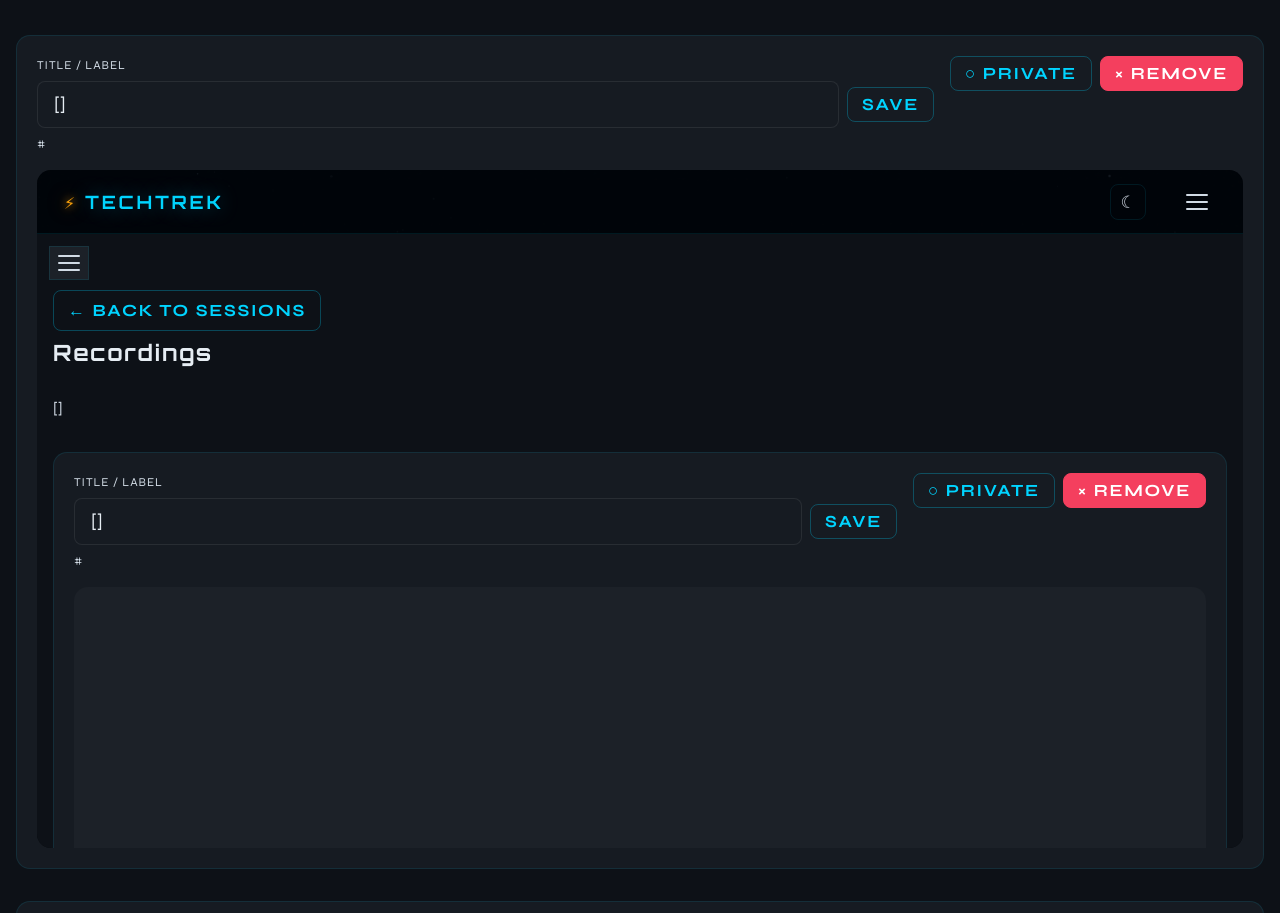
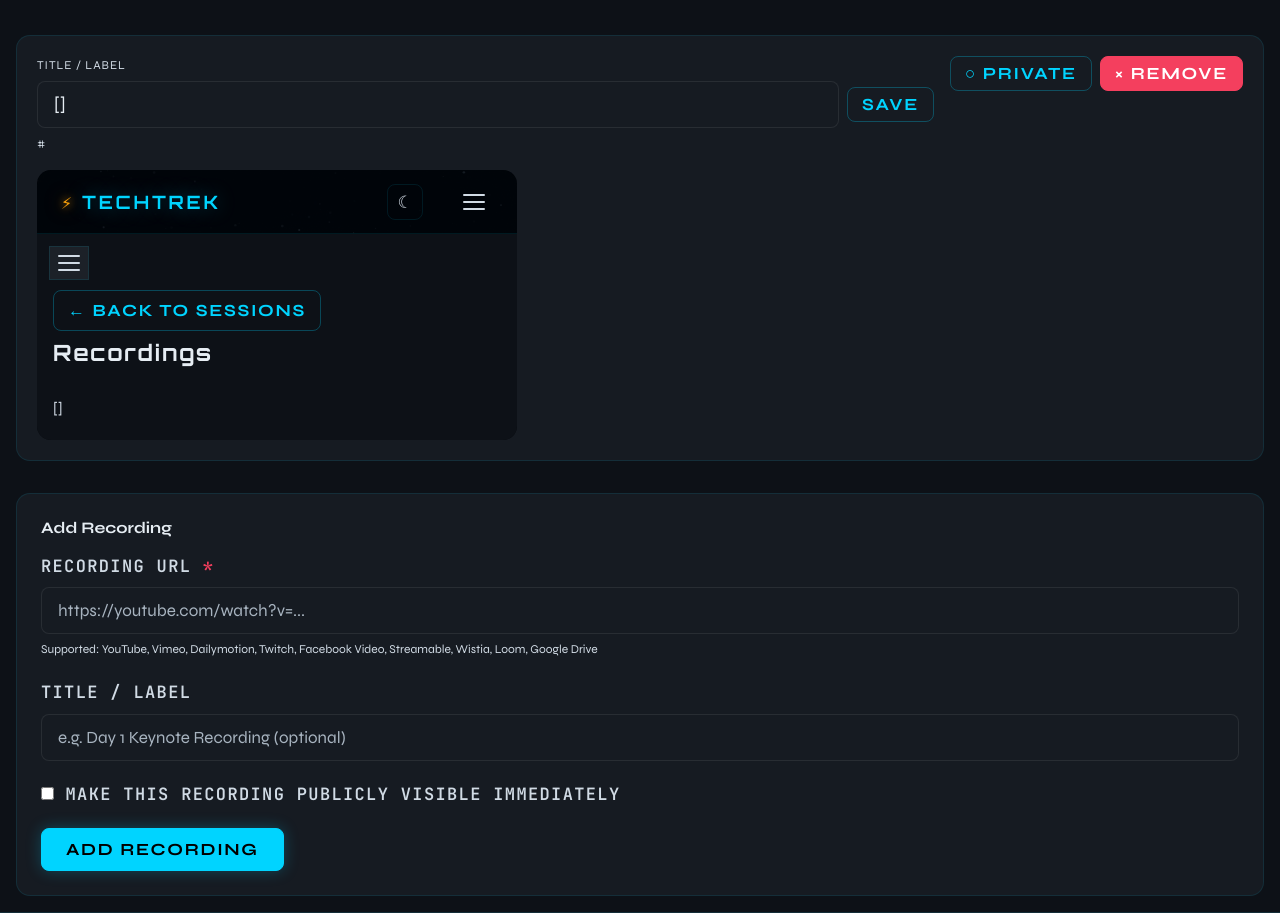
Before and after one commit to amal-sajeev/techtrek, a FastAPI app: template app/templates/admin/session_recordings.html in a window 1280 px wide. Shown: the part 247-1160 px from the top of the page. Run offline with FastAPI, Linux system fonts and the light colour scheme; the template is opened without the code that fills it: most values are stand-ins (such as "Sample title", 1, 10 or a date in 2020); parts of the project's set-up code (start-up, migrations or seed data) failed here and were passed over; some libraries are stand-ins or nearby versions.

Commit message:
Limit recording iframe preview to 480px width

```diff
--- a/app/templates/admin/session_recordings.html
+++ b/app/templates/admin/session_recordings.html
@@ -35,8 +35,10 @@
       </div>
     </div>
     {% if item.embed_url %}
+    <div style="max-width:480px">
     <div style="position:relative;padding-bottom:56.25%;height:0;overflow:hidden;border-radius:var(--radius-lg);background:var(--bg-elevated)">
       <iframe src="{{ item.embed_url }}" style="position:absolute;top:0;left:0;width:100%;height:100%;border:none" allow="accelerometer;autoplay;clipboard-write;encrypted-media;gyroscope;picture-in-picture" allowfullscreen></iframe>
+    </div>
     </div>
     {% else %}
     <div style="background:var(--bg-elevated);border:1px solid var(--border);border-radius:var(--radius-lg);padding:1.5rem;text-align:center">
```
